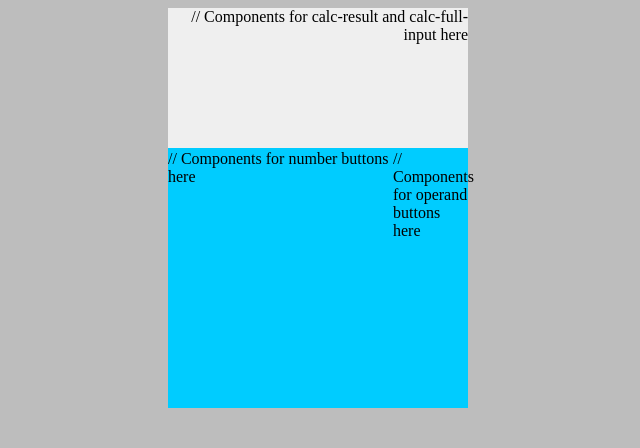
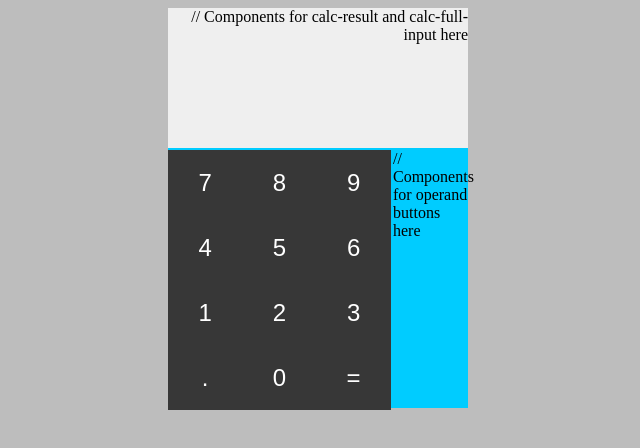
Before and after one commit to MjRodge/react-calculator, a React (Create React App) app: page / in a window 1280 px wide. Shown: the top 448 px of the page, without its empty margins (322-962 px from the left). Built offline with nearby package versions, Linux system fonts and the light colour scheme.

Commit message:
Added Numbers
Added component to map all of the number buttons

```diff
--- a/src/buttons.js
+++ b/src/buttons.js
@@ -1,13 +1,12 @@
 import React, { Component } from 'react';
+import NumberButtons from './number-buttons';
 import './css/buttons.css';
 
 class Buttons extends Component {
   render() {
     return (
       <div id="calc-button-container">
-        <div id="calc-number-buttons">
-          // Components for number buttons here
-        </div>
+        <NumberButtons />
         <div id="calc-operand-buttons">
           // Components for operand buttons here
         </div>
--- a/src/css/App.css
+++ b/src/css/App.css
@@ -8,36 +8,3 @@
 #calc-result {
   font-size: 3em;
 }
-
-
-
-#calc-number-buttons button {
-  width: 33%;
-  height: 65px;
-  float: left;
-  background-color: #373737;
-}
-#calc-number-buttons button:hover {
-  background-color: #1b1b1b;
-}
-
-#calc-operand-buttons button {
-  width: 100%;
-  height: 52px;
-  float: left;
-  background-color: #1c313a;
-}
-#calc-operand-buttons button:hover {
-  background-color: #102027;
-}
-button {
-  border: none;
-  font-size: 1.5em;
-  color: white;
-}
-button:focus {
-  outline:none;
-}
-button:hover {
-  cursor: pointer;
-}
--- a/src/css/buttons.css
+++ b/src/css/buttons.css
@@ -2,13 +2,45 @@
   height: 65%px;
   width: 100%;
 }
+
 #calc-number-buttons {
   width: 75%;
   height: 100%;
   float: left;
 }
+#calc-number-buttons button {
+  width: 33%;
+  height: 65px;
+  float: left;
+  background-color: #373737;
+}
+#calc-number-buttons button:hover {
+  background-color: #1b1b1b;
+}
+
 #calc-operand-buttons {
   width: 25%;
   height: 100%;
   float: right;
 }
+#calc-operand-buttons button {
+  width: 100%;
+  height: 52px;
+  float: left;
+  background-color: #1c313a;
+}
+#calc-operand-buttons button:hover {
+  background-color: #102027;
+}
+
+button {
+  border: none;
+  font-size: 1.5em;
+  color: white;
+}
+button:focus {
+  outline:none;
+}
+button:hover {
+  cursor: pointer;
+}
--- /dev/null
+++ b/src/number-buttons.js
@@ -0,0 +1,19 @@
+import React, { Component } from 'react';
+import './css/buttons.css';
+
+class NumberButtons extends Component {
+  render() {
+    const numArray = ["7", "8", "9", "4", "5", "6", "1", "2", "3", ".", "0", "="];
+    return (
+      <div id="calc-number-buttons">
+        {numArray.map(function(num, i) {
+          return (
+            <button value="{num}" key={i}>{num}</button>
+          )
+        })}
+      </div>
+    );
+  }
+}
+
+export default NumberButtons;
```
